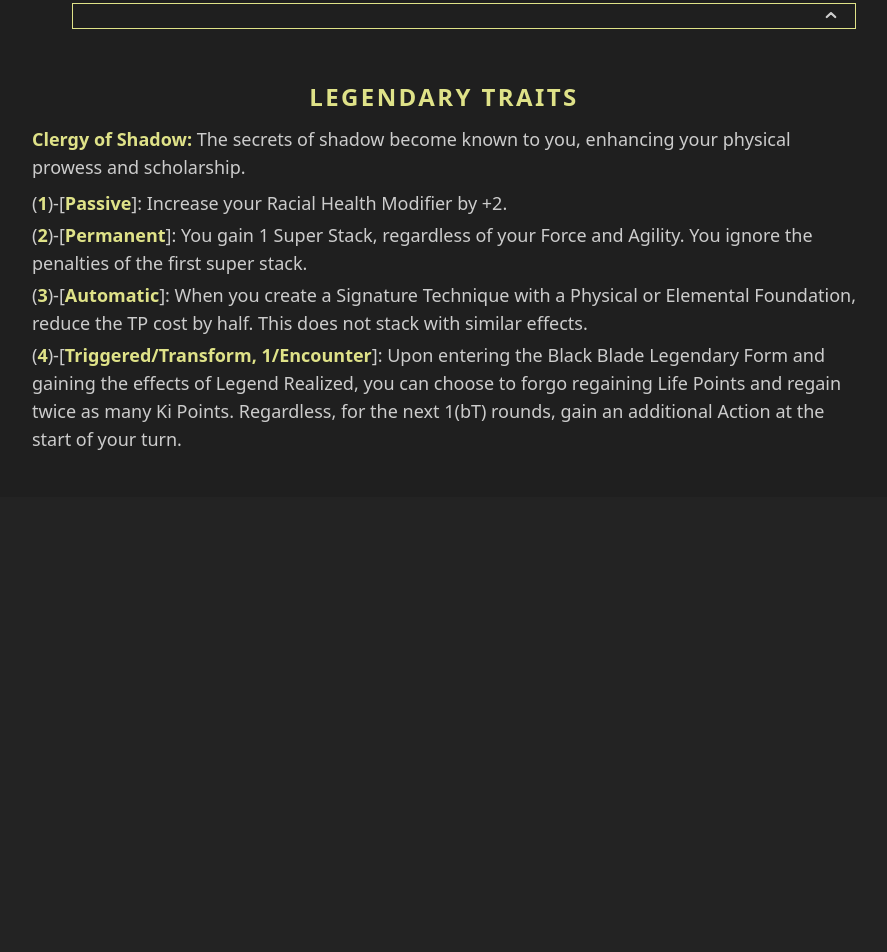
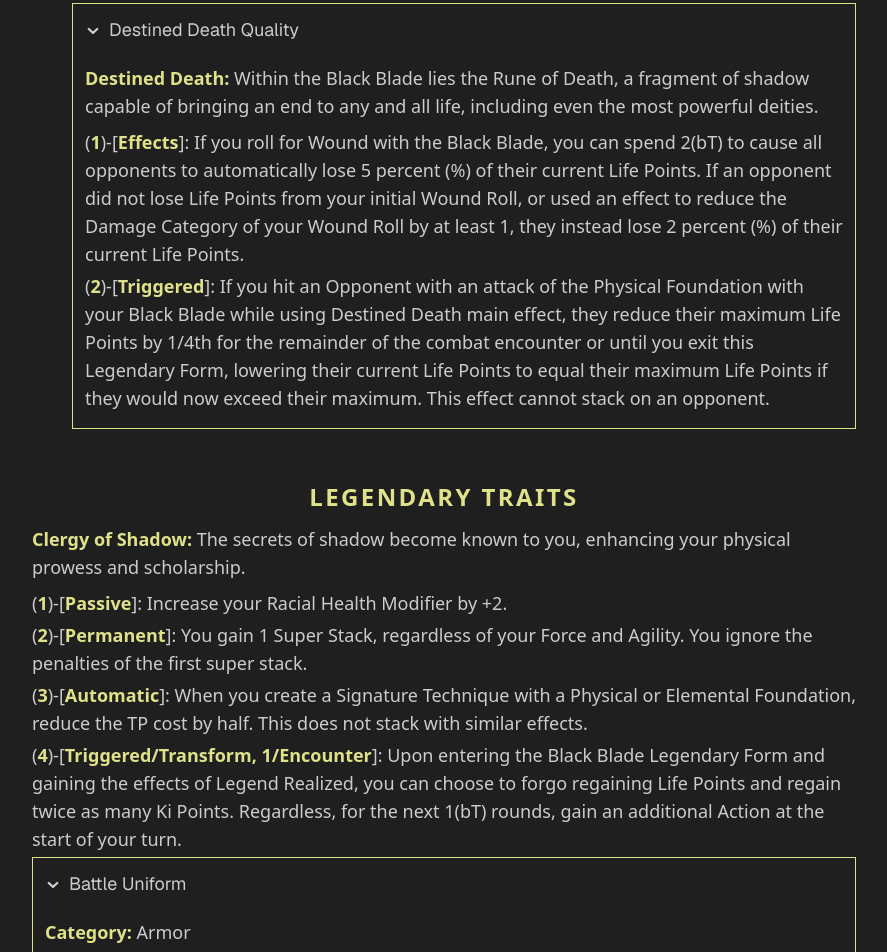
Before and after one commit to asolo726/dbu-homebrew, a Next.js app: page /home/legendary/test in a window 1280 px wide. Shown: the part 3100-4052 px from the top of the page, without its empty margins (196-1083 px from the left). Before the commit the page ends 3637 px from the top, so only its background shows below. Built offline with nearby package versions, Linux system fonts and the light colour scheme; no server answers.

Commit message:
fixed chevron component

```diff
--- a/app/home/legendary/test/page.js
+++ b/app/home/legendary/test/page.js
@@ -2,6 +2,7 @@
 import Head from "../../../../components/dbuComponents/Form/head.js";
 import Trait from "../../../../components/dbuComponents/General/trait.js";
 import LegendaryTrait from "../../../../components/dbuComponents/Form/legendaryTrait.js";
+import AddendumBox from "../../../../components/dbuComponents/General/addendumBox.js";
 
 //Classes
 import LegendaryHead from "../../../../classes/Forms/Legendary/legendaryHead.Class.js";
@@ -123,7 +124,16 @@ export default function Test_BlackBlade() {
             boxTitle: "Destined Death Quality",
             title: "Destined Death",
             desc: "Within the Black Blade lies the Rune of Death, a fragment of shadow capable of bringing an end to any and all life, including even the most powerful deities.",
-            abilities: [],
+            abilities: [
+              {
+                condition: "Effects",
+                desc: "If you roll for Wound with the Black Blade, you can spend 2(bT) to cause all opponents to automatically lose 5 percent (%) of their current Life Points. If an opponent did not lose Life Points from your initial Wound Roll, or used an effect to reduce the Damage Category of your Wound Roll by at least 1, they instead lose 2 percent (%) of their current Life Points.",
+              },
+              {
+                condition: "Triggered",
+                desc: "If you hit an Opponent with an attack of the Physical Foundation with your Black Blade while using Destined Death main effect, they reduce their maximum Life Points by 1/4th for the remainder of the combat encounter or until you exit this Legendary Form, lowering their current Life Points to equal their maximum Life Points if they would now exceed their maximum. This effect cannot stack on an opponent.",
+              },
+            ],
           },
         },
       ],
@@ -188,6 +198,41 @@ export default function Test_BlackBlade() {
         );
       })}
       <LegendaryTrait legendaryTraitList={legendary.legendaryTrait} />
+      <AddendumBox
+        boxTitle="Battle Uniform"
+        traits={[
+          {
+            title: "Category",
+            desc: "Armor",
+            abilities: [],
+          },
+          {
+            title: "Grade",
+            desc: "High",
+            abilities: [],
+          },
+          {
+            title: "Black Iron",
+            desc: "Forged with black iron, your armor signifies the fear of Destined Death.",
+            abilities: [
+              {
+                condition: "Effects",
+                desc: "Increase your Damage Reduction by +2(bT). You also reduce the Damage Category of all Attacking Maneuvers with an Elemental or Magic Profile used against you by 1.",
+              },
+            ],
+          },
+          {
+            title: "Gilded Champion",
+            desc: "Your armor is gilded with gold, emblematic of this form's god-slaying might.",
+            abilities: [
+              {
+                condition: "Effects",
+                desc: "At the start of each Combat Round, gain an Energy Charge for each opponent in Initiative against you until the end of your next turn. Energy Charges gained this way do not count against the limit of Energy Charges you can possess. When you use Energy Charges gained this way, increase the Dice Category of the bonus to Wound granted by 1.",
+              },
+            ],
+          },
+        ]}
+      />
     </div>
   );
 }
--- a/components/dbuComponents/General/ability.js
+++ b/components/dbuComponents/General/ability.js
@@ -77,10 +77,11 @@ export default function Ability({ abilityList = [{}], key }) {
           return (
             <ul key={key} className="list-disc ml-10">
               <AddendumBox
-                boxTitle={item.boxTitle}
-                title={item.title}
-                desc={item.desc}
-                abilities={item.abilities}
+                boxTitle={item.addendumBox.boxTitle}
+                title={item.addendumBox.title}
+                desc={item.addendumBox.desc}
+                abilities={item.addendumBox.abilities}
+                traits={item.addendumBox.traits}
               />
             </ul>
           );
--- a/components/dbuComponents/General/addendumBox.js
+++ b/components/dbuComponents/General/addendumBox.js
@@ -1,30 +1,39 @@
 "use client";
 import Trait from "./trait";
 import { useState } from "react";
-import { RxChevronUp } from "react-icons/rx";
+import { RxChevronRight } from "react-icons/rx";
 
 export default function AddendumBox({
   boxTitle,
   title = "",
   desc = "",
   abilities,
+  traits, // optional array of { title, desc, abilities } for multi-trait boxes
 }) {
-  const [menuState, setMenuState] = useState(false); //True = Show, False = Hide
+  const [menuState, setMenuState] = useState(true); //True = Show, False = Hide
 
   return (
     <div className="border-1 border-dbu-header">
-      <div className="flex justify-between w-full">
-        <p className="text-dbu-header text-center text-md md:text-2xl my-3 font-bold tracking-widest">
+      <button
+        className="flex items-center gap-2 w-full text-left px-3 py-3 cursor-pointer font-sans"
+        onClick={() => setMenuState(!menuState)}
+      >
+        <RxChevronRight
+          className={"stroke-1 shrink-0 transition-transform".concat(
+            menuState ? " rotate-90" : ""
+          )}
+        />
+        <p className="text-md md:text-lg">
           {boxTitle}
         </p>
-        <button className="pr-4" onClick={() => setMenuState(!menuState)}>
-          <RxChevronUp
-            className={"stroke-1".concat(menuState ? " rotate-180" : "")}
-          />
-        </button>
-      </div>
-      <div className={menuState ? "block" : "hidden"}>
-        <Trait title={title} desc={desc} abilities={abilities} />
+      </button>
+      <div className={menuState ? "block px-3 pb-3" : "hidden"}>
+        {traits
+          ? traits.map((trait, i) => (
+              <Trait key={i} title={trait.title} desc={trait.desc} abilities={trait.abilities} />
+            ))
+          : <Trait title={title} desc={desc} abilities={abilities} />
+        }
       </div>
     </div>
   );
```
